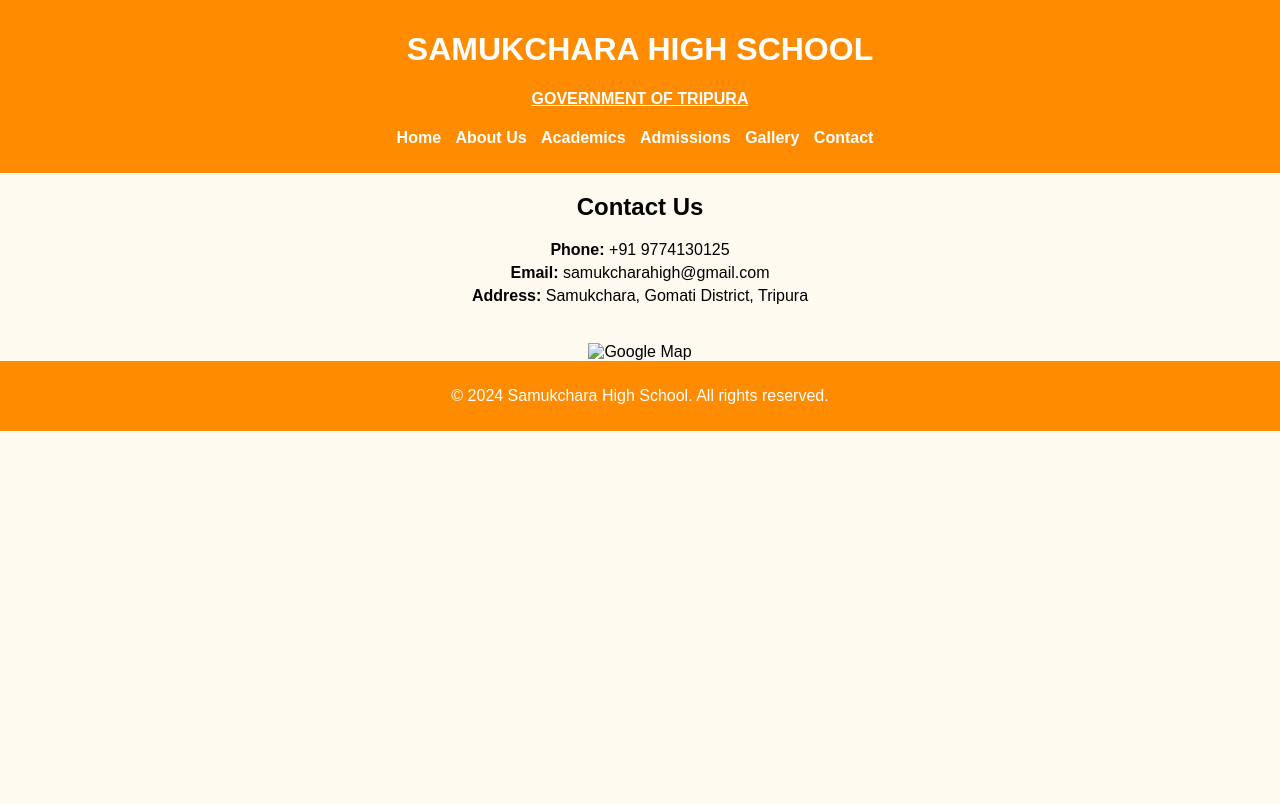
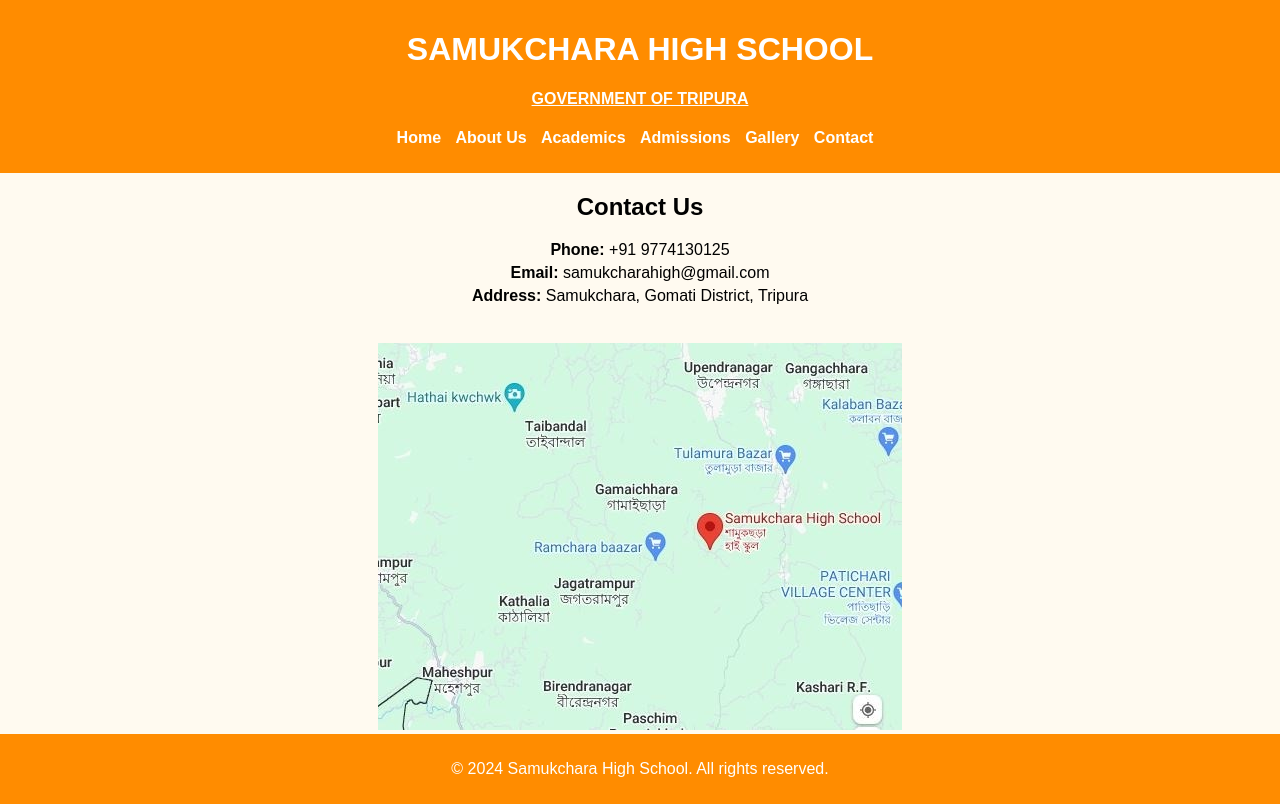
Before and after one commit to KrishanuPodder/smk.com, a plain HTML site: page contact.html in a window 1280 px wide. Drawn offline with Linux system fonts and the light colour scheme.

Commit message:
Update contact.html

```diff
--- a/contact.html
+++ b/contact.html
@@ -45,7 +45,7 @@
                 <p><strong>Address:</strong> Samukchara, Gomati District, Tripura</p>
             </div>
 <br/>
-                <img src="gmap.jpg" alt="Google Map" class="map-image">
+                <img src="gm.jpg" alt="Google Map" class="map-image">
             </center>
         </section>
     </main>
```
